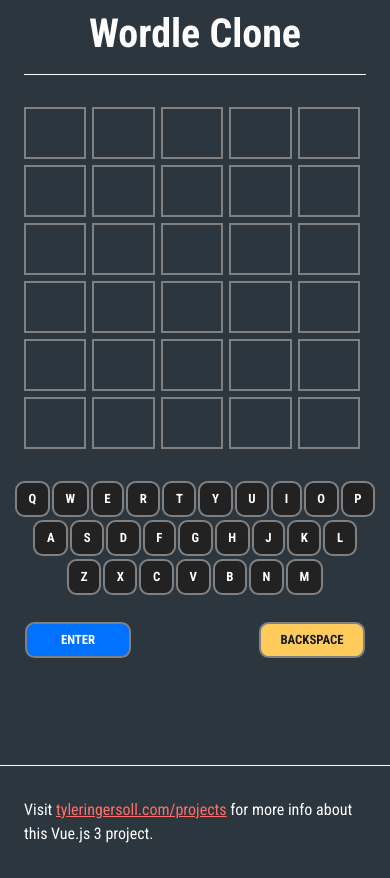
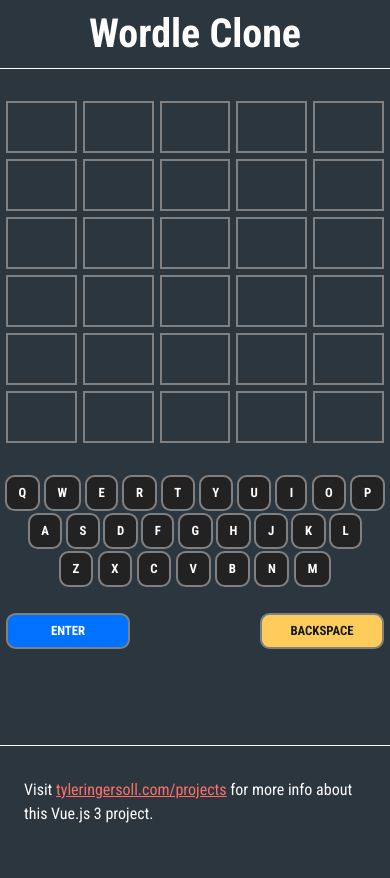
Before and after one commit to TylerIngersoll/vue-wordle, a Vue app: page / in a window 390 px wide. Built offline with nearby package versions, Linux system fonts and the light colour scheme.

Commit message:
optimize mobile styles

```diff
--- a/src/App.vue
+++ b/src/App.vue
@@ -1,6 +1,6 @@
 <template>
-  <div class="upper container">
-    <header>
+  <div class="upper">
+    <header class="container">
       <h1 class="first-heading center">Wordle Clone</h1>
     </header>
     <main>
--- a/src/components/Keyboard.vue
+++ b/src/components/Keyboard.vue
@@ -115,7 +115,7 @@ onBeforeUnmount(() => {
 
 <style lang="scss" scoped>
 .keyboard {
-  margin-top: 2rem;
+  margin: 2rem 0.25rem 0;
   touch-action: manipulation;
 
   @media screen and (min-width: $md) {
@@ -125,8 +125,9 @@ onBeforeUnmount(() => {
 
 .row {
   display: flex;
-  justify-content: center;
+  justify-content: space-around;
   align-items: center;
+  gap: 2px;
   margin: 2px auto;
 }
 
@@ -134,8 +135,8 @@ onBeforeUnmount(() => {
   display: inline-flex;
   justify-content: center;
   align-items: center;
-  margin: 0 1px 1px;
   padding: 1rem 0.725rem;
+  min-width: 2rem;
   font-family: inherit;
   font-size: 0.8rem;
   line-height: 0;
@@ -148,6 +149,36 @@ onBeforeUnmount(() => {
   transition: box-shadow 0.025s ease-in-out, background-color 0.4s 1.6s ease-in,
     color 0.4s 1.6s ease-in-out;
   cursor: pointer;
+
+  &.a {
+    margin-left: 6%;
+  }
+
+  &.l {
+    margin-right: 6%;
+  }
+
+  &.z {
+    margin-left: 14%;
+  }
+
+  &.m {
+    margin-right: 14%;
+  }
+
+  &.enter {
+    margin-left: 2px;
+  }
+
+  &.backspace {
+    margin-right: 2px;
+  }
+
+  @media screen and (max-width: 374px) {
+    font-size: 0.6rem;
+    padding: 1rem 0.25rem;
+    min-width: 1.55rem;
+  }
 
   @media screen and (min-width: $md) {
     margin: 0 2px 2px;
--- a/src/views/WordleClone.vue
+++ b/src/views/WordleClone.vue
@@ -352,7 +352,8 @@ onMounted(() => {
 .row {
   display: flex;
   justify-content: center;
-  margin: 0 0 6px;
+  gap: 6px;
+  margin: 0 6px 6px;
 
   &.oops {
     animation-name: shake;
@@ -362,7 +363,7 @@ onMounted(() => {
 }
 
 .tile {
-  margin: 0 6px 0 0;
+  margin: 0; // 6px 0 0;
   max-width: 72px;
   width: 100%;
   height: 52px;
```
